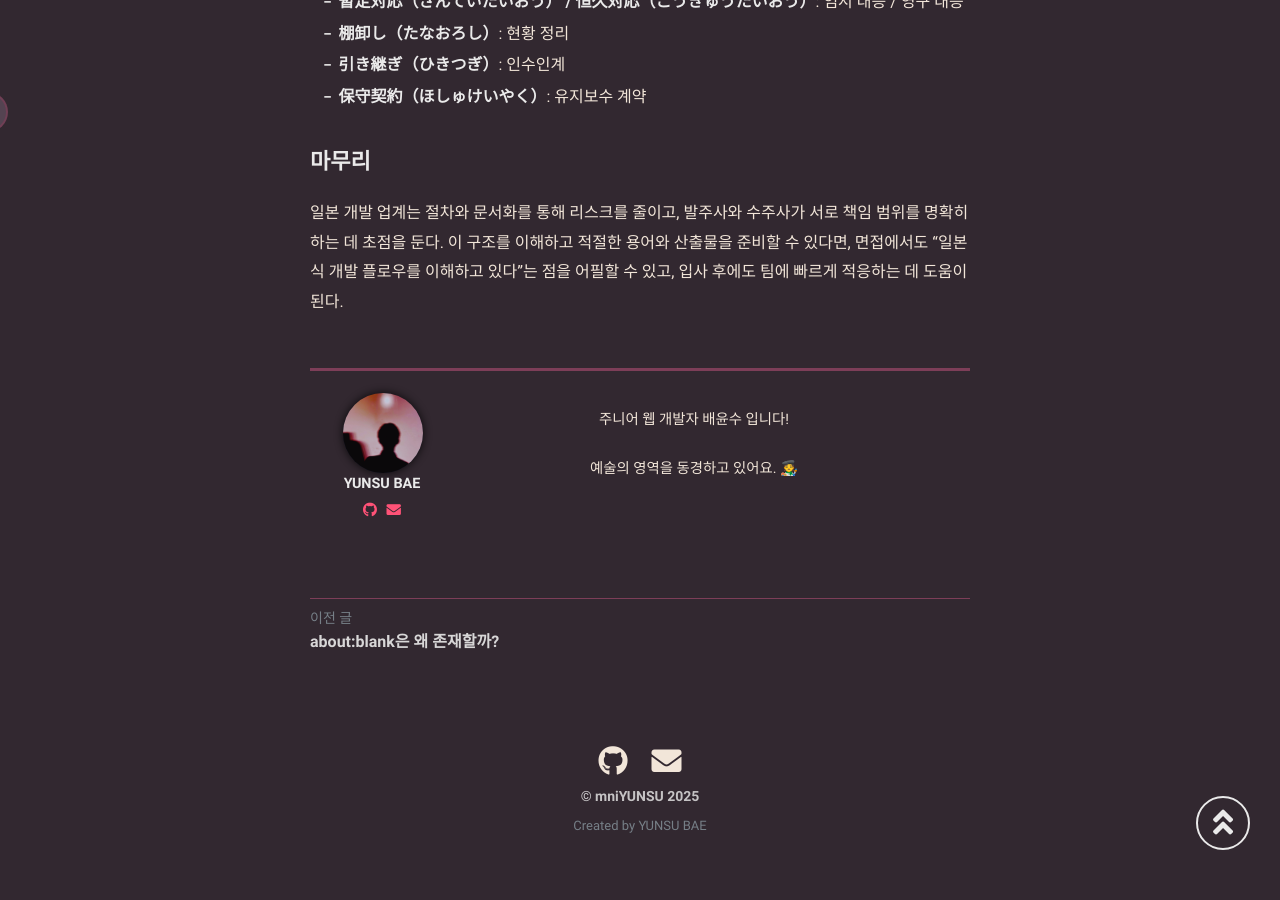
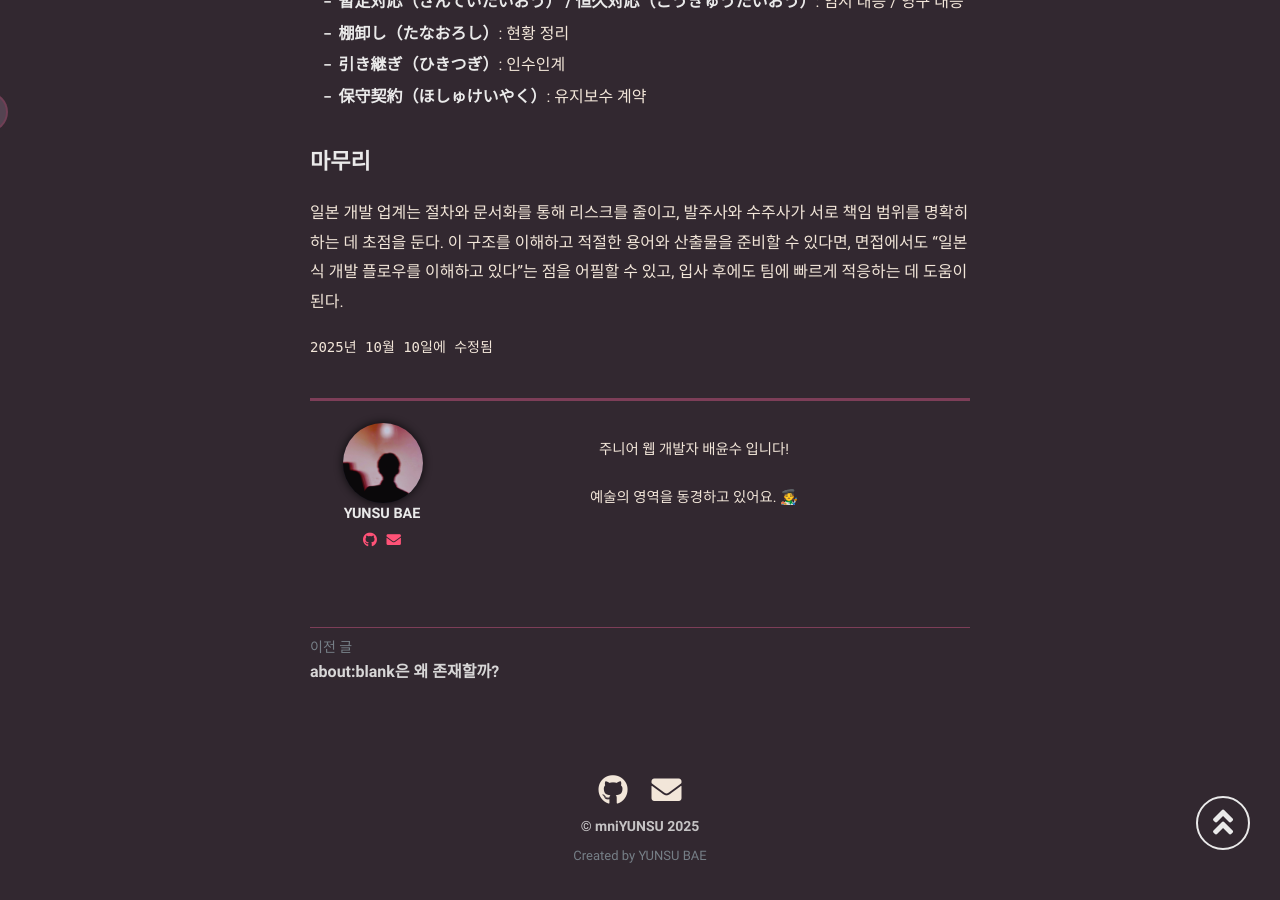
Before and after one commit to mniYUNSU/mniYUNSU.github.io, a Jekyll site: the page built from _posts/common-jp-dev-process/2025-10-09-common-jp-dev-process.md, in a window 1280 px wide and 900 px high, scrolled down 4090 px. Built offline with Jekyll 4.4.1, drawn with Linux system fonts in a browser that asks for light colours; some web fonts are replaced; comment, search, counter and statistics services are not loaded; before the commit the page ends 4960 px from its top, so only the background shows below that.

Commit message:
edit post

```diff
--- a/_posts/common-jp-dev-process/2025-10-09-common-jp-dev-process.md
+++ b/_posts/common-jp-dev-process/2025-10-09-common-jp-dev-process.md
@@ -2,6 +2,7 @@
 layout: post
 title: '일본의 개발 프로세스'
 date: 2025-10-09 10:00:00 +0900
+modified: 2025-10-10 00:00:00 +0900
 categories: [Common, Japan]
 tags: [Japan, Culture]
 description: 일본 개발 조직의 전형적인 개발 흐름, 각 단계에서 쓰는 용어, 미리 알면 도움이 되는 문화를 정리했다.
```
